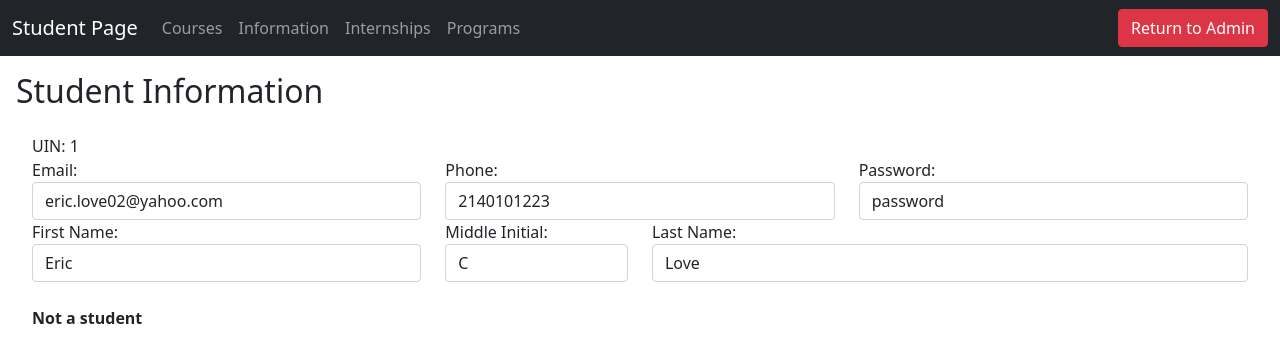
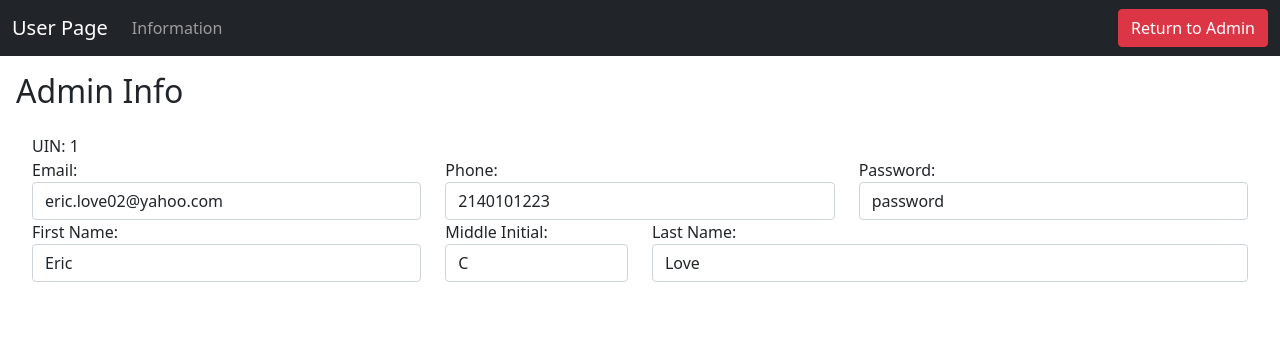
Before and after one commit to ericlove02/CSCE310-Project, a PHP site: page /student/info.php in a window 1280 px wide. Shown: the top 363 px of the page. Run offline with PHP 8.4, Linux system fonts and the light colour scheme; a user stored in the database is signed in; data comes from the database, SQL or seed files in the repository; some libraries are stand-ins or nearby versions.

Commit message:
changes user page for admin

```diff
--- a/student/courses.php
+++ b/student/courses.php
@@ -175,7 +175,7 @@ $courses = getAllRecords($conn, 'courses');
 
     <nav class="navbar navbar-expand-lg navbar-dark bg-dark">
         <div class="container-fluid">
-            <span class="navbar-brand">Student Page</span>
+            <span class="navbar-brand">User Page</span>
 
             <!-- Navbar links -->
             <div class="collapse navbar-collapse" id="navbarNav">
--- a/student/info.php
+++ b/student/info.php
@@ -17,7 +17,16 @@ $stu_row = $conn->query("SELECT * FROM students WHERE user_id = '$id'")->fetch_a
 <html>
 
 <head>
-    <title>Student Information</title>
+    <title>
+        <?php
+            if ($stu_row) {
+                echo "Student Page";
+            }
+            else {
+                echo "Admin Page";
+            }
+        ?>
+    </title>
     <link rel="stylesheet" href="/bootstrap-5.0.2-dist/css/bootstrap.min.css">
 </head>
 
@@ -25,23 +34,27 @@ $stu_row = $conn->query("SELECT * FROM students WHERE user_id = '$id'")->fetch_a
 
     <nav class="navbar navbar-expand-lg navbar-dark bg-dark">
         <div class="container-fluid">
-            <span class="navbar-brand">Student Page</span>
+            <span class="navbar-brand">User Page</span>
 
             <!-- Navbar links -->
             <div class="collapse navbar-collapse" id="navbarNav">
                 <ul class="navbar-nav">
+                    <?php if($stu_row):?>
                     <li class="nav-item">
                         <a class="nav-link" href="courses.php">Courses</a>
                     </li>
+                    <?php endif;?>
                     <li class="nav-item">
                         <a class="nav-link" href="info.php">Information</a>
                     </li>
+                    <?php if($stu_row):?>
                     <li class="nav-item">
                         <a class="nav-link" href="internships.php">Internships</a>
                     </li>
                     <li class="nav-item">
                         <a class="nav-link" href="programs.php">Programs</a>
                     </li>
+                    <?php endif;?>
                 </ul>
             </div>
 
@@ -66,7 +79,16 @@ $stu_row = $conn->query("SELECT * FROM students WHERE user_id = '$id'")->fetch_a
             echo "You must log in first";
             exit;
         } ?>
-        <h2>Student Information</h2>
+        <h2>
+            <?php
+                if ($stu_row) {
+                    echo "Student Info";
+                }
+                else {
+                    echo "Admin Info";
+                }
+            ?>
+        </h2>
         <section>
             <form method="post" action="../utils/update.php">
                 <?php
@@ -104,7 +126,7 @@ $stu_row = $conn->query("SELECT * FROM students WHERE user_id = '$id'")->fetch_a
 
                 // Don't try to show show student info if they are not a student
                 if ($stu_row != true)
-                    die("<br><b>Not a student<b><br>");
+                    die("<br><br>");
 
                 // student stuff
                 // createInput($stu_row, "stu_uin", "UIN"); // new
--- a/student/track_program.php
+++ b/student/track_program.php
@@ -99,7 +99,7 @@ $certifications = $result->fetch_all(MYSQLI_ASSOC);
 <body>
     <nav class="navbar navbar-expand-lg navbar-dark bg-dark">
         <div class="container-fluid">
-            <span class="navbar-brand">Student Page</span>
+            <span class="navbar-brand">User Page</span>
 
             <!-- Navbar links -->
             <div class="collapse navbar-collapse" id="navbarNav">
```
